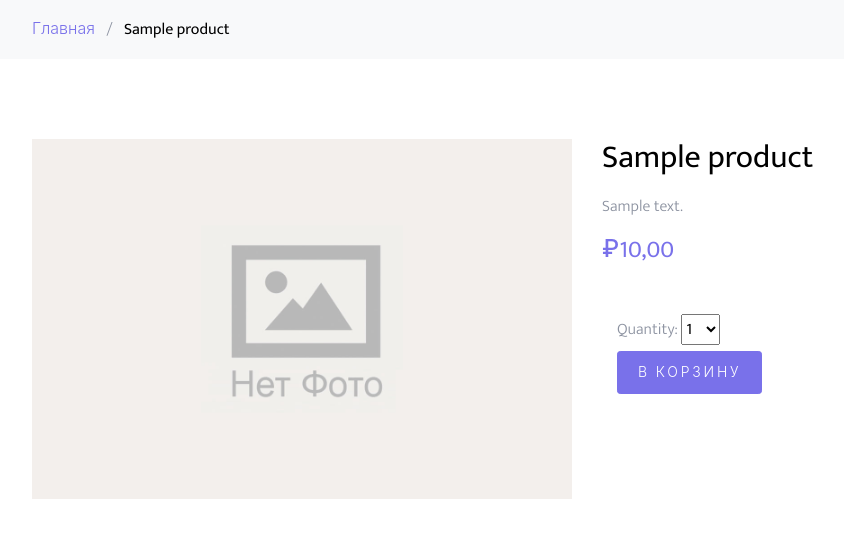
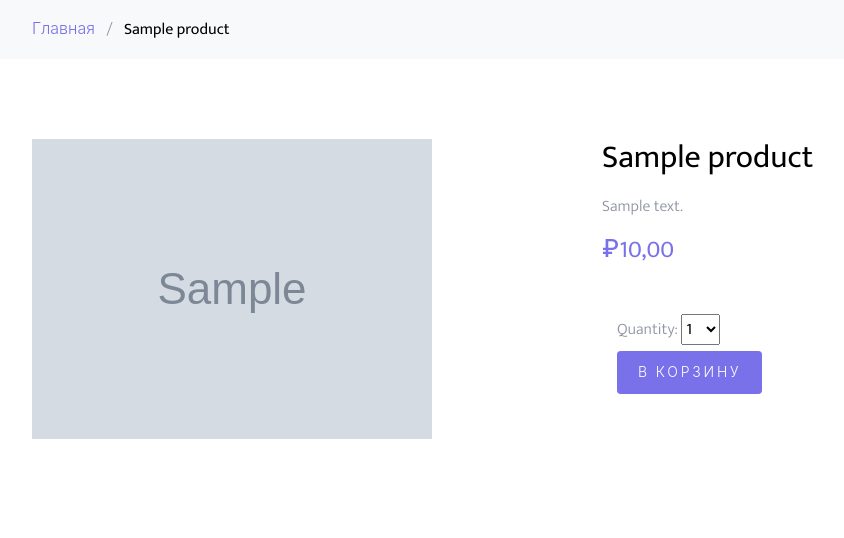
Before and after one commit to DeSiReLeSsOn/ecommerce-perfumes, a Django app: a page that uses myshop/shop/templates/shop/product/detail.html in a window 1280 px wide. Shown: the part 215-753 px from the top of the page, without its empty margins (53-897 px from the left). Run offline with Django 4.2, Linux system fonts and the light colour scheme; tables that the repository leaves empty hold one stand-in row (values such as "Sample post"); grey boxes marked "Sample" are stand-in pictures; parts of the project's set-up code (start-up, migrations or seed data) failed here and were passed over; some libraries are stand-ins or nearby versions; some web fonts are replaced.

Commit message:
fix image not found

```diff
--- a/myshop/shop/templates/shop/product/detail.html
+++ b/myshop/shop/templates/shop/product/detail.html
@@ -17,7 +17,7 @@
       <div class="container">
         <div class="row">
           <div class="col-md-6">
-            <img src="{% if p.image %}{{ p.image.url }}{% else %}{% static "img/no_image.jpg" %}{% endif %}" alt="Image" class="img-fluid">
+            <img src="{% if product.image %}{{ product.image.url }}{% else %}{% static "img/no_image.jpg" %}{% endif %}" alt="Image" class="img-fluid">
           </div>
           <div class="col-md-6">
             <h2 class="text-black mr-2">{{ product.name }}</h2>
```
